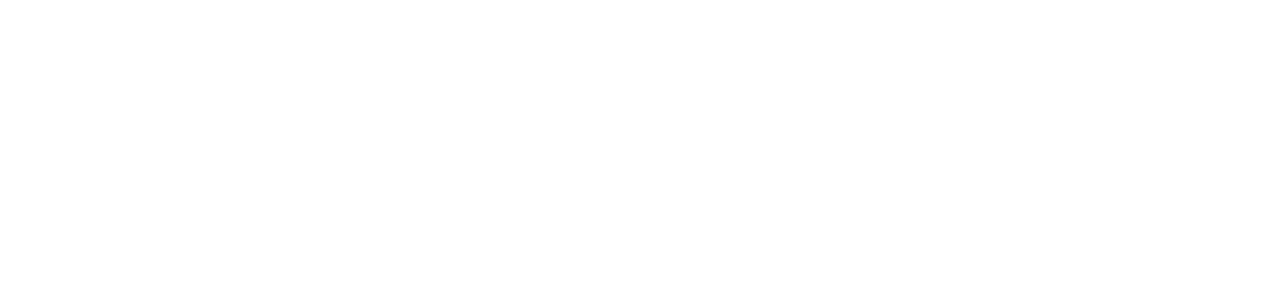
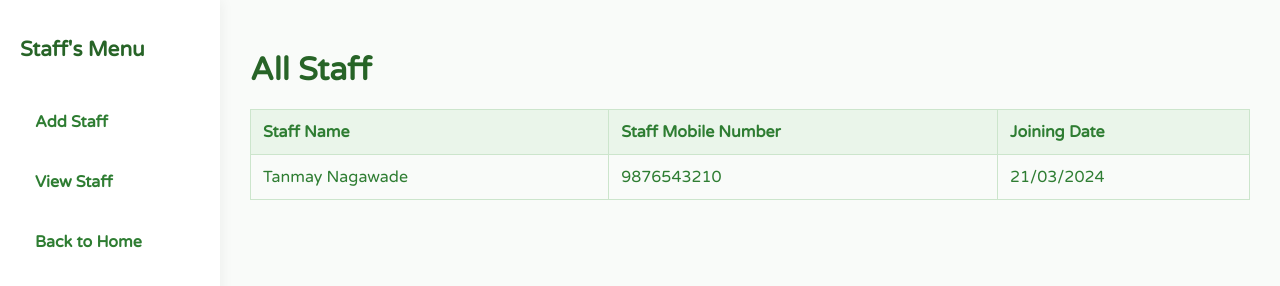
Before and after one commit to tanmay4521/NurseryMitra_Web, a plain HTML site: page Frontend/view-staff.html in a window 1280 px wide. Shown: the top 286 px of the page. Drawn offline with Linux system fonts and the light colour scheme.

Commit message:
v1 commit

```diff
--- a/Frontend/view-staff.html
+++ b/Frontend/view-staff.html
@@ -0,0 +1,98 @@
+<!DOCTYPE html>
+<html lang="en">
+<head>
+  <meta charset="UTF-8" />
+  <meta name="viewport" content="width=device-width, initial-scale=1.0"/>
+  <title>View Staff | Nursery Mitra</title>
+  <link href="https://fonts.googleapis.com/css2?family=Varela+Round&display=swap" rel="stylesheet" />
+  <style>
+    * { box-sizing: border-box; }
+    body {
+      margin: 0;
+      font-family: 'Varela Round', sans-serif;
+      background-color: #f9fbf9;
+      color: #2e7d32;
+      display: flex;
+      height: 100vh;
+    }
+    .sidebar {
+      width: 220px;
+      background-color: #ffffff;
+      padding: 20px;
+      box-shadow: 2px 0 12px rgba(0, 0, 0, 0.05);
+      display: flex;
+      flex-direction: column;
+      gap: 20px;
+    }
+    .sidebar h2 {
+      font-size: 1.3rem;
+      margin-bottom: 20px;
+      color: #276427;
+    }
+    .sidebar a {
+      text-decoration: none;
+      color: #2e7d32;
+      font-weight: 600;
+      padding: 10px 15px;
+      border-radius: 8px;
+      transition: background-color 0.3s ease;
+    }
+    .sidebar a:hover {
+      background-color: #eaf5ea;
+    }
+    .main-content {
+      flex-grow: 1;
+      padding: 30px;
+      overflow-y: auto;
+    }
+    .main-content h1 {
+      margin-bottom: 20px;
+      color: #276427;
+    }
+    table {
+      width: 100%;
+      border-collapse: collapse;
+      margin-top: 20px;
+    }
+    th, td {
+      padding: 12px;
+      border: 1px solid #cce5cc;
+      text-align: left;
+    }
+    th {
+      background-color: #eaf5ea;
+    }
+  </style>
+</head>
+<body>
+
+  <aside class="sidebar">
+    <h2>Staff's Menu</h2>
+    <a href="staff.html">Add Staff</a>
+    <a href="view-staff.html">View Staff</a>
+    <a href="index.html">Back to Home</a>
+  </aside>
+
+  <main class="main-content">
+    <h1>All Staff</h1>
+    <table>
+      <thead>
+        <tr>
+          <th>Staff Name</th>
+          <th>Staff Mobile Number</th>
+          <th>Joining Date</th>
+        </tr>
+      </thead>
+      <tbody>
+        <tr>
+          <td>Tanmay Nagawade</td>
+          <td>9876543210</td>
+          <td>21/03/2024</td>
+        </tr>
+        <!-- Add more rows dynamically if needed -->
+      </tbody>
+    </table>
+  </main>
+
+</body>
+</html>
```
Also changed, not shown: Frontend/staff.html (+16 -25 lines), Frontend/add-staff.html (deleted).
